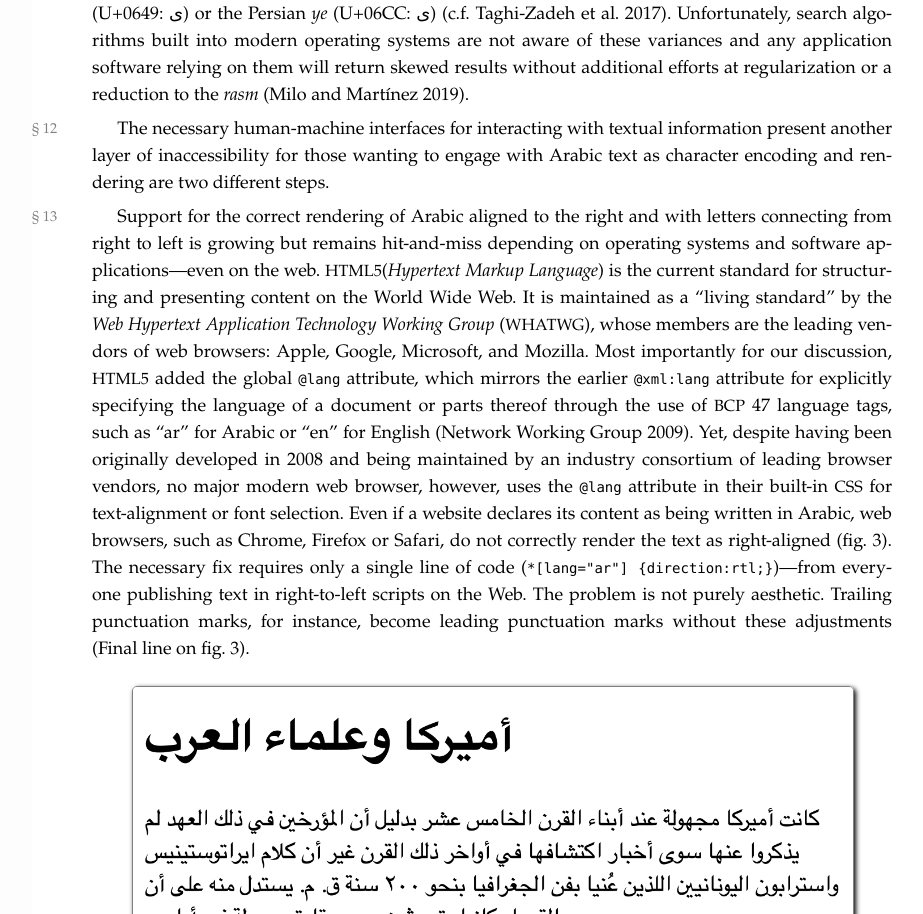
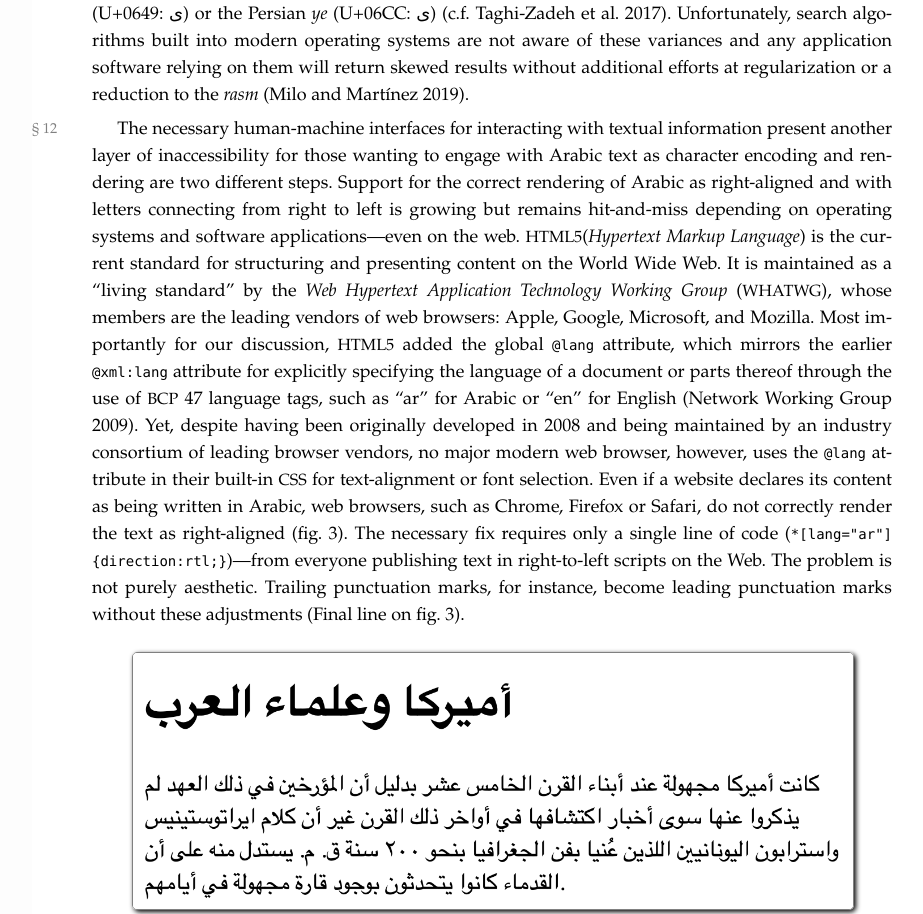
Before and after one commit to tillgrallert/pae326271, a plain HTML site: page index.html in a window 1280 px wide. Shown: the part 5292-6206 px from the top of the page, without its empty margins (148-1071 px from the left). Drawn offline with Linux system fonts and the light colour scheme.

Commit message:
updated HTML from source

```diff
--- a/index.html
+++ b/index.html
@@ -912,10 +912,9 @@ data-cites="Milo.Martinez+2019+ANewStrategy">(Milo and Martínez
 <p>The necessary human-machine interfaces for interacting with textual
 information present another layer of inaccessibility for those wanting
 to engage with Arabic text as character encoding and rendering are two
-different steps.</p>
-<p>Support for the correct rendering of Arabic aligned to the right and
-with letters connecting from right to left is growing but remains
-hit-and-miss depending on operating systems and software
+different steps. Support for the correct rendering of Arabic as
+right-aligned and with letters connecting from right to left is growing
+but remains hit-and-miss depending on operating systems and software
 applications—even on the web. <span class="Abbreviation"
 data-custom-style="Abbreviation">HTML5</span>(<span
 class="EmphasisCustom" data-custom-style="EmphasisCustom"><em>Hypertext
```
